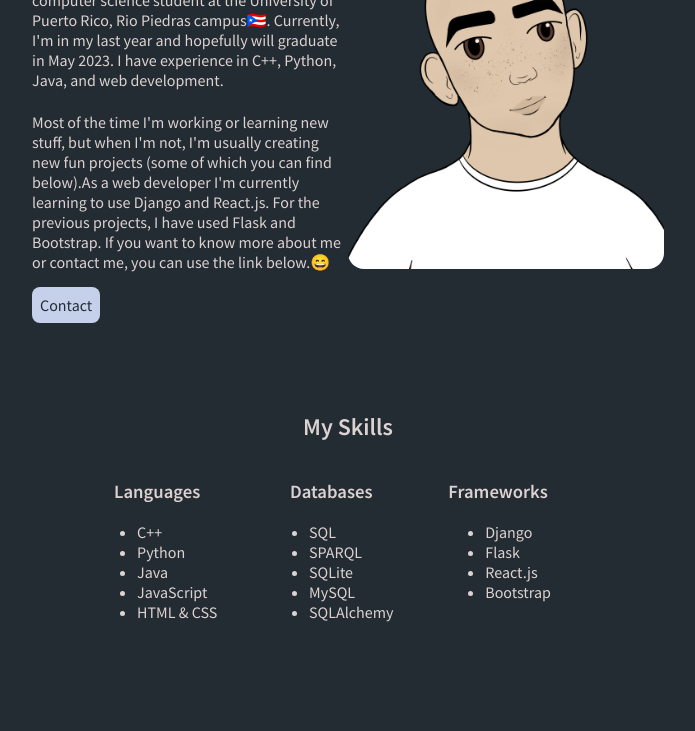
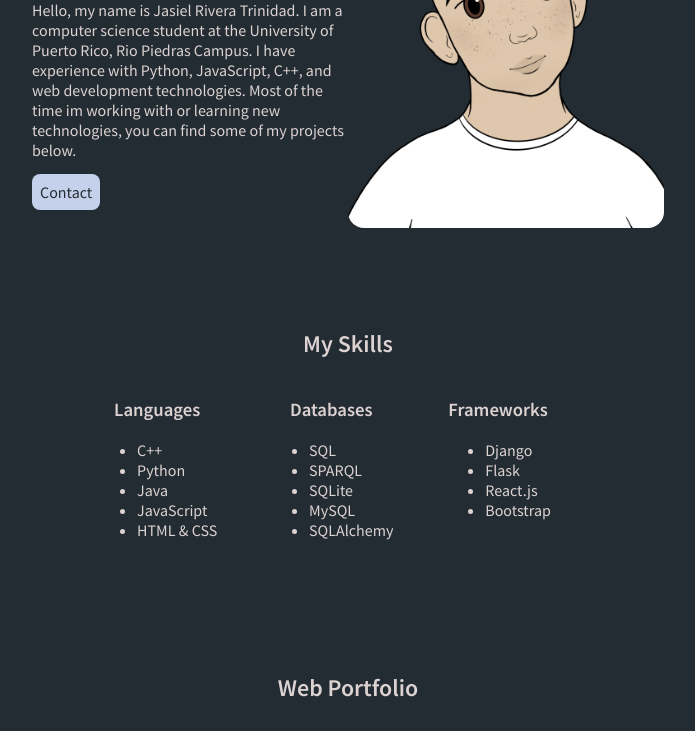
Before and after one commit to jasielrt95/jasielrt95.github.io, a plain HTML site: page index.html in a window 1280 px wide. Shown: the part 201-932 px from the top of the page, without its empty margins (292-987 px from the left). Drawn offline with Linux system fonts and the light colour scheme.

Commit message:
fixed intro

```diff
--- a/index.html
+++ b/index.html
@@ -37,10 +37,8 @@
                 <a class="social-links" title="Download Resume" href="https://github.com/jasielrt95/Resume/blob/main/Jasiel_Rivera_Resume.PDF"><img src="./img/pdf.png" alt="Resume" width="20px" height="20px"></a>
                 <a class="social-links" title="Personal Blog" href="https://jasielrivera.blog/"><img src="./img/blog.png" alt="Blog" width="20px" height="20px"></a>
             </div>
-            <p class="introduction-paragraph">Hello, my name is Jasiel Rivera Trinidad. I'm a computer science student at the University of Puerto Rico, Rio Piedras campus🇵🇷. Currently, I'm in my last year and hopefully will graduate in May 2023. I have experience in C++, Python, Java, and web development.</p>
-            <p class="introduction-paragraph">Most of the time I'm working or learning new stuff, but when I'm not, I'm usually creating new fun projects (some of which you can find below).As a web developer I'm currently learning to use Django and React.js. For the previous projects, I have used Flask and Bootstrap. If you want to know more about me or contact me, you can use the link below.😄 </p>
-
-            <a class="button" href="https://l54rcfnfas7.typeform.com/to/nPD0G4dN?typeform-source=jasielrivera.com">Contact</a>
+            <p class="introduction-paragraph">Hello, my name is Jasiel Rivera Trinidad. I am a computer science student at the University of Puerto Rico, Rio Piedras Campus. I have experience with Python, JavaScript, C++, and web development technologies. Most of the time im working with or learning new technologies, you can find some of my projects below.</p>
+            <a class="button" href="mailto: jasiel.rivera@upr.edu">Contact</a>
         </div>
         <div class="introduction-image flex-child">
             <img class="profile-image"src="img/Ilustración-sin-título.png" alt="Jasiel's introduction image">
```
